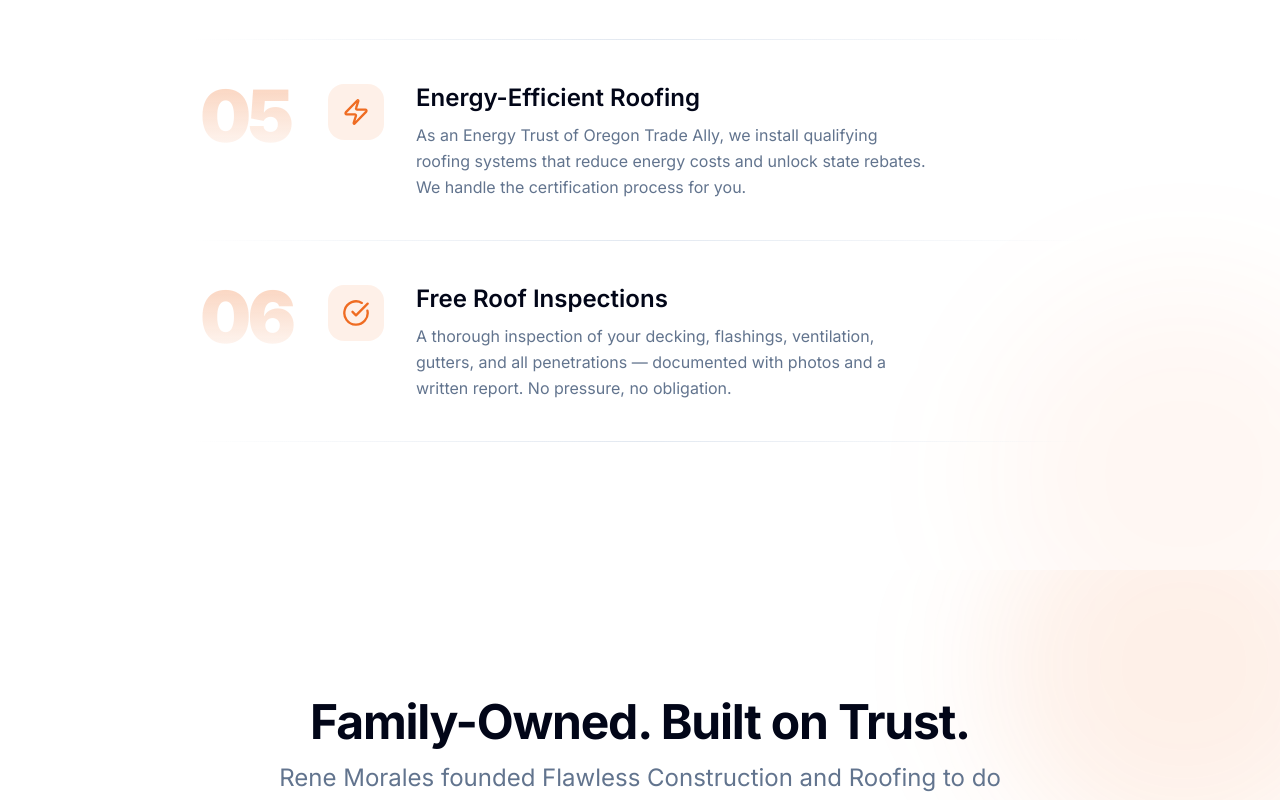
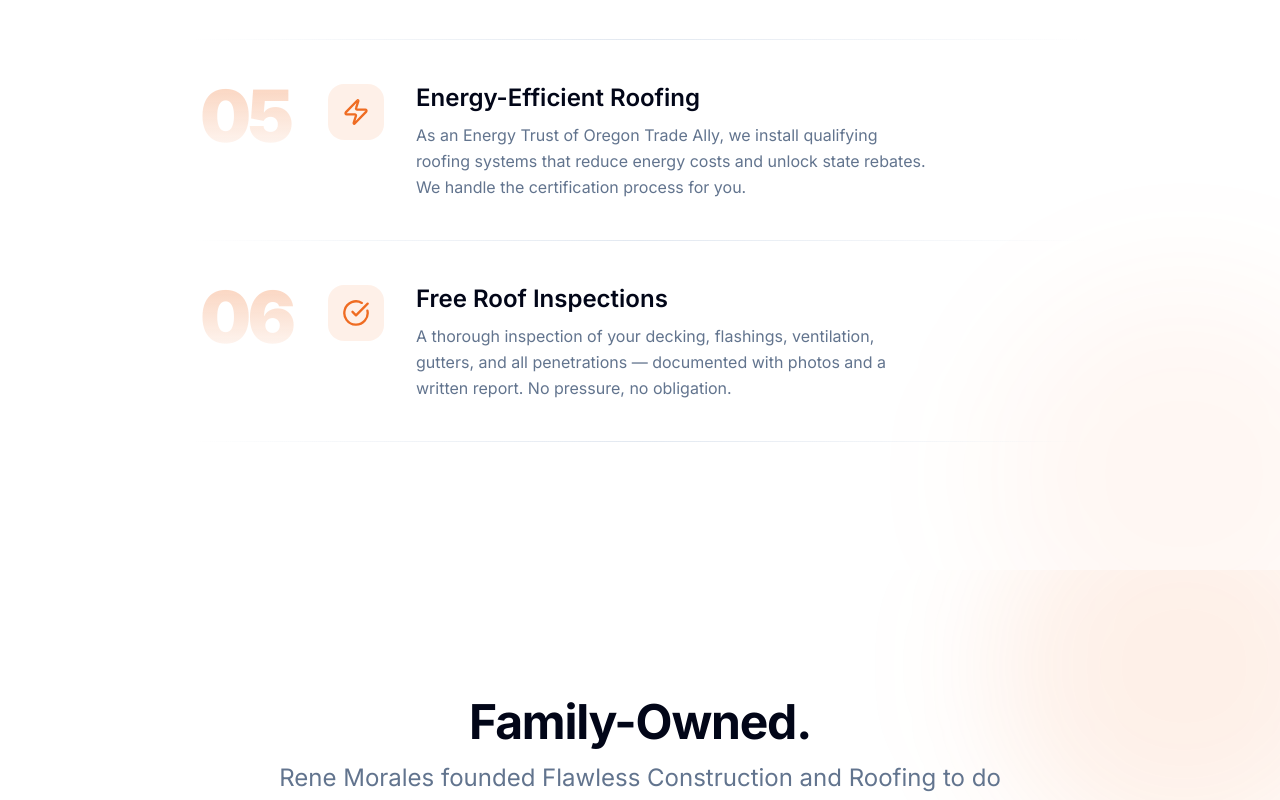
Before and after one commit to Osbaldo-Arellano/Flawless-Construction, a Next.js app: page / in a window 1280 px wide. Shown: the part 11200-12000 px from the top of the page. Built offline with nearby package versions, Linux system fonts and the light colour scheme; no server answers; the database is empty.

Commit message:
service section text update. title update

```diff
--- a/components/sections/harp/default.tsx
+++ b/components/sections/harp/default.tsx
@@ -10,21 +10,21 @@ const PARTNERSHIPS = [
     eyebrow: "Manufacturer Certification",
     headline: "CertainTeed ShingleMaster Credentialed",
     subheadline: "CertainTeed's Highest Installer Certification",
-    body: "The ShingleMaster credential is a company-level certification that requires passing rigorous training on CertainTeed's installation standards and employing certified Master Craftsman installers — it is not a dealer agreement or a purchase volume reward. For homeowners, this matters because only ShingleMaster-credentialed contractors are authorized to offer CertainTeed's enhanced SureStart PLUS extended warranty, which covers labor costs and extends protection periods up to 50 years depending on the product. At the SELECT ShingleMaster tier, CertainTeed itself backs a 25-year workmanship guarantee — meaning if an installation error causes a leak, CertainTeed is obligated to cover the repair, not just the local contractor.",
+    body: "ShingleMaster is CertainTeed's highest installer certification — earned through hands-on training, not sales volume. It's what allows us to offer extended warranties covering both materials and labor, up to 50 years depending on the product.",
     link: "https://www.certainteed.com/roofing-education-credential-us",
   },
   {
     eyebrow: "Energy Efficiency",
     headline: "Trade Ally of Energy Trust of Oregon",
     subheadline: "Energy Trust of Oregon Trade Ally",
-    body: "Energy Trust of Oregon is an independent nonprofit that administers energy-efficiency incentive programs funded through a small charge on utility bills paid by customers of Portland General Electric, Pacific Power, NW Natural, and others — meaning if you're on one of those utilities, a portion of your bill has already been funding these programs, and qualifying work lets you draw that money back as a cash incentive. As a certified Trade Ally, we're trained on the program's technical requirements and can help homeowners access incentives for qualifying insulation improvements — currently ranging from roughly $0.90 to $2.85 per square foot for attic, wall, and roof insulation upgrades. Low- and moderate-income households may qualify for even larger incentives through Energy Trust's Savings Within Reach program; we identify which measures qualify, ensure the work meets specifications, and submit the applications on your behalf.",
+    body: "If you're on PGE, Pacific Power, or NW Natural, you've already been funding Energy Trust incentives through your utility bill — qualifying insulation work lets you draw that money back. As a certified Trade Ally, we handle the application so you get the credit without the paperwork.",
     link: "https://www.energytrust.org/residential/incentive/up-to-50-percent-off-insulation/?utm_source=paidsearch&utm_medium=Google&utm_campaign=ETO-Res_NWN-Insulation_EVG&gad_source=1&gad_campaignid=23531919034&gclid=Cj0KCQjw4PPNBhD8ARIsAMo-iczXVzgYTpKruqPyo3JQRQofuf4VbUqwbMHhTCDCxZka8l5Xy15lB60aAhDQEALw_wcB",
   },
   {
     eyebrow: "State Housing Partner",
     headline: "Oregon Housing & Community Services Department Partner",
     subheadline: "Oregon Housing and Community Services",
-    body: "Oregon Housing and Community Services administers housing stability, weatherization, and repair programs funded through federal and state sources, designed for low-to-moderate income Oregonians who need help maintaining safe, livable housing. Their Weatherization Assistance Program provides qualifying households — generally at or below 200% of the Federal Poverty Level — with no-cost home energy audits and improvements including insulation, air sealing, and heating system repairs. OHCS also administers home repair funding programs offering up to $15,000 per home for health-and-safety repairs on single-family and manufactured homes for households at or below 60% of Area Median Income, making these programs a meaningful resource for homeowners who need roofing or structural work but face financial barriers.",
+    body: "OHCS runs state-funded weatherization and repair programs that can cover insulation, air sealing, and structural work at no cost to qualifying Oregon homeowners. We'll help you find out what you're eligible for and take care of the process from there.",
     link: "https://www.oregon.gov/ohcs/development/pages/index.aspx",
   },
 ];
--- a/components/sections/materials/comparison.tsx
+++ b/components/sections/materials/comparison.tsx
@@ -118,7 +118,7 @@ export function MaterialsComparison() {
           <AnimateOnScroll animation="fade-up" delay={100} triggerOnce={false}>
             <div
               className="relative rounded-2xl border border-border bg-muted/30 overflow-hidden
-                         h-[360px] sm:h-[380px] lg:h-[420px]
+                         min-h-[360px] sm:min-h-[380px] lg:h-[420px]
                          flex flex-col p-5 sm:p-7 lg:p-10"
             >
               <div className="absolute top-0 right-0 w-64 h-64 bg-primary/5 rounded-full blur-3xl pointer-events-none" />
@@ -140,11 +140,11 @@ export function MaterialsComparison() {
               {/* Scrollable content — fills remaining space, clips at the fixed boundary */}
               <div
                 key={`body-${active}`}
-                className="flex-1 overflow-hidden flex flex-col gap-3 min-h-0"
+                className="lg:flex-1 lg:overflow-hidden flex flex-col gap-3 lg:min-h-0"
                 style={{ animation: "fadeSlideIn 0.25s ease-out" }}
               >
                 {/* Description */}
-                <p className="text-sm lg:text-base text-muted-foreground leading-relaxed line-clamp-3">
+                <p className="text-sm lg:text-base text-muted-foreground leading-relaxed lg:line-clamp-3">
                   {current.description}
                 </p>
 
@@ -154,7 +154,7 @@ export function MaterialsComparison() {
                     {points.map((point, i) => (
                       <div key={i} className="flex items-start gap-3">
                         <CheckCircle className="w-4 h-4 text-primary mt-0.5 shrink-0" />
-                        <span className="text-sm text-foreground/80 leading-snug line-clamp-2">
+                        <span className="text-sm text-foreground/80 leading-snug lg:line-clamp-2">
                           {point}
                         </span>
                       </div>
--- a/config/brand.config.ts
+++ b/config/brand.config.ts
@@ -107,7 +107,7 @@ export const brandConfig = {
   // ABOUT US SECTION
   // ============================================
   about: {
-    headline: "Family-Owned. Built on Trust.",
+    headline: "Family-Owned.",
     subheadline: "Rene Morales founded Flawless Construction and Roofing to do one thing: give Oregon homeowners a contractor they can count on.",
     description:
       "Flawless Construction and Roofing is a family business. Rene Morales built this company on the belief that every homeowner deserves clear communication, certified craftsmanship, and a roof that holds up. We earned our CertainTeed ShingleMaster credential, became a Trade Ally of the Energy Trust of Oregon, and partnered with OHCS and HARP because we're not just here to install roofs — we're here to help our community.",
```
